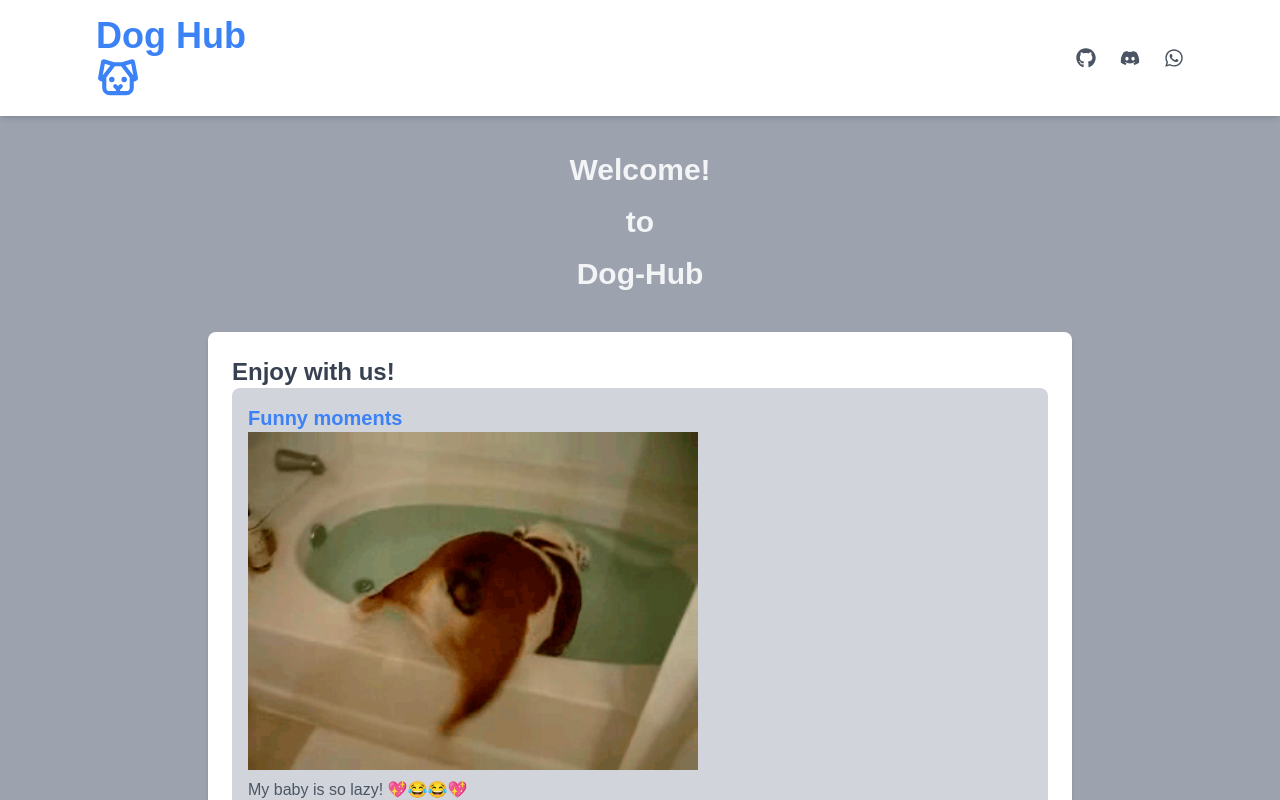
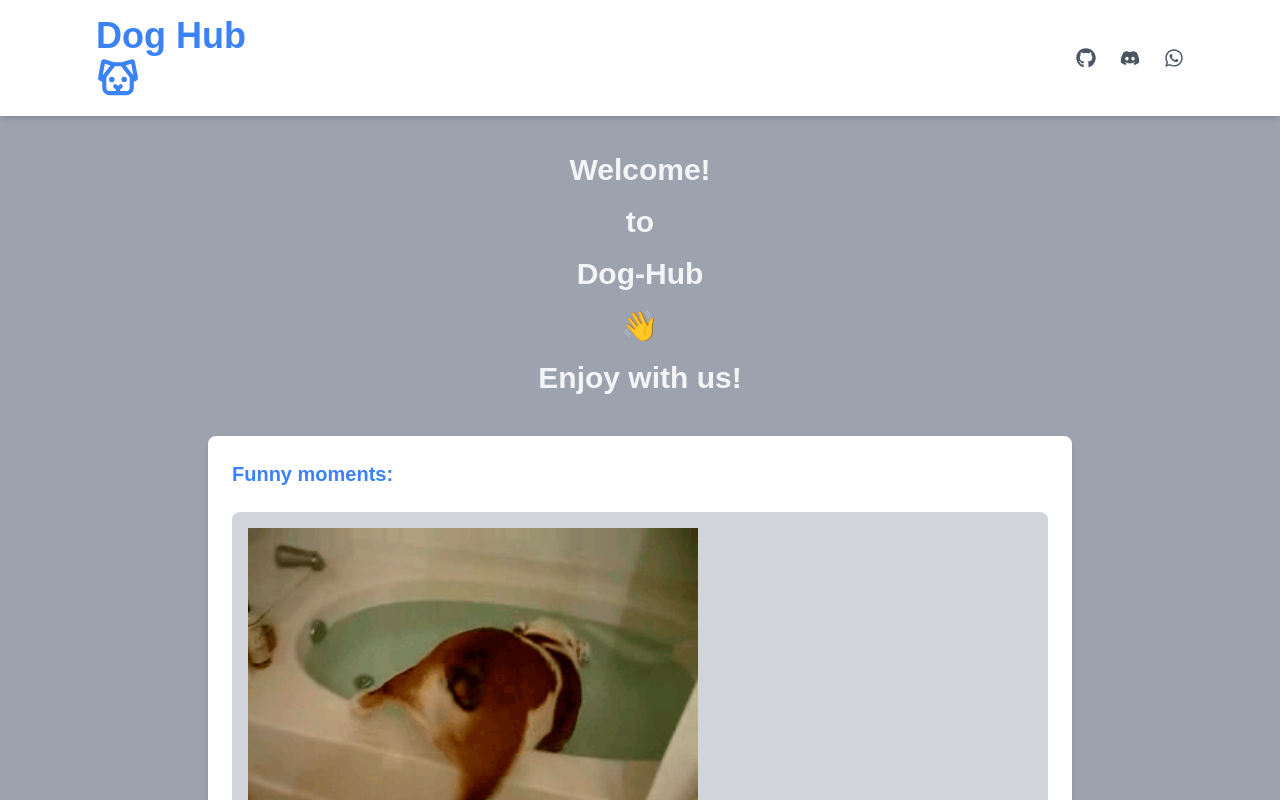
Before and after one commit to Babiel09/dog-front-end, a Next.js app: page / in a window 1280 px wide. Shown: the top 800 px of the page. Built offline with nearby package versions, Linux system fonts and the light colour scheme.

Commit message:
up: New style for them main page

```diff
--- a/src/components/footer/footer.tsx
+++ b/src/components/footer/footer.tsx
@@ -15,6 +15,7 @@ export default function Footer() {
         <div className="hover:text-blue-500 transition-colors cursor-pointer">
                     <h1 className="text-4xl font-bold text-blue-500">Dog Hub <PiDogBold size={44} onClick={()=>rota.push('#')}/></h1>
                     </div>
+                    <br />
                 <div className="font-bold text-blue-500">
                     <div>
                         <ul className="flex space-x-6 text-gray-600">
--- a/src/components/main.tsx
+++ b/src/components/main.tsx
@@ -7,15 +7,18 @@ export default function MainPage() {
         <div className="min-h-screen bg-gray-400">
         <div className="max-w-4xl mx-auto py-10 px-4">
             <div className="text-center">
-                <h1 className="text-3xl font-bold mt-4 text-gray-100 transform">Welcome!</h1>
-                <h2 className="text-3xl font-bold mt-4 text-gray-100 transform">to </h2>
-                <h1 className="text-3xl font-bold mt-4 text-gray-100 transform">Dog-Hub</h1>
+                <h1 className="text-3xl font-bold mt-4 text-gray-100">Welcome!</h1>
+                <h2 className="text-3xl font-bold mt-4 text-gray-100">to </h2>
+                <h1 className="text-3xl font-bold mt-4 text-gray-100">Dog-Hub</h1>
+                <h1 className="text-3xl font-bold mt-4 text-gray-100">👋</h1>
+            </div>
+            <div className='text-center'>
+            <h2 className="text-3xl font-bold mt-4 text-gray-100">Enjoy with us!</h2>
             </div>
             <div className="mt-10 bg-white shadow-md rounded-lg p-6">
-                    <h2 className="text-2xl font-semibold text-gray-700">Enjoy with us!</h2>
                 <section className="space-y-6">
+                        <h2 className="text-xl font-semibold text-blue-500">Funny moments:</h2>
                     <div className="bg-gray-300 p-4 rounded-lg">
-                        <h2 className="text-xl font-semibold text-blue-500">Funny moments</h2>
                         <Image
                         src={Image1}
                         alt='Funny moment'
@@ -24,8 +27,8 @@ export default function MainPage() {
                         />
                         <p className="text-gray-600 mt-2">My baby is so lazy! 💖😂😂💖</p>
                     </div>
+                        <h2 className="text-xl font-semibold text-blue-500">See a lot of beatyfull Dogs!</h2>
                     <div className="bg-gray-300 p-4 rounded-lg">
-                        <h2 className="text-xl font-semibold text-blue-500">See a lot of beatyfull Dogs!</h2>
                         <Image
                         src={Image2}
                         alt='Beaty Dog'
```
